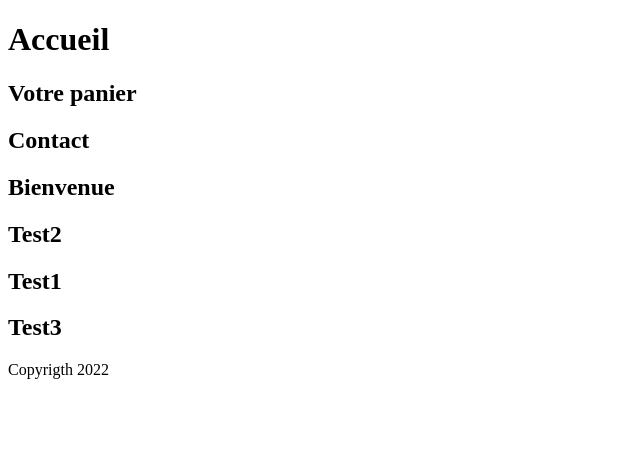
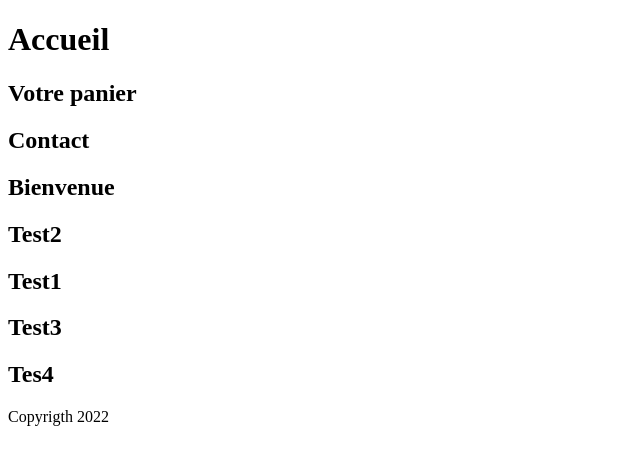
Before and after one commit to VirgilGR/Projet_Git, a plain HTML site: page index.html in a window 1280 px wide. Shown: the whole page, without its empty margins (0-640 px from the left). Drawn offline with Linux system fonts and the light colour scheme.

Commit message:
Ajout test 4

```diff
--- a/index.html
+++ b/index.html
@@ -14,6 +14,7 @@
         <h2>Test2</h2>
         <h2>Test1</h2>
         <h2>Test3</h2>
+        <h2>Tes4</h2>
     </header>
     <footer>Copyrigth 2022</footer>
 </body>
```
